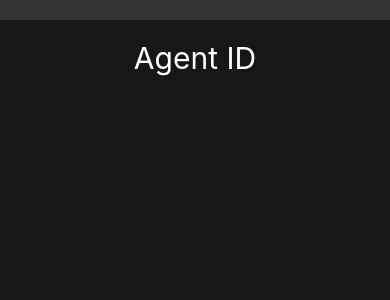
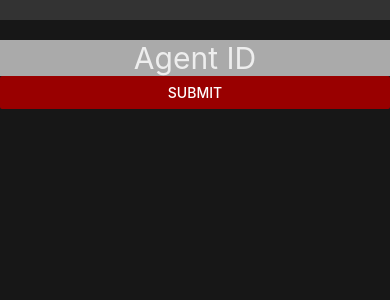
Before and after one commit to DraconianLore/Koios, a React Native app: screen / in a window 390 px wide. Shown: the top 300 px of the page. Built offline with nearby package versions, Linux system fonts and the light colour scheme.

Commit message:
Added ios compatibility BUTTON.

```diff
--- a/App.js
+++ b/App.js
@@ -14,7 +14,7 @@ export default function App() {
   }
 
   const fetchData = async () => {
-    const response = await axios.get('http://192.168.88.104:3000/users/' + userId)
+    const response = await axios.get('http://192.168.88.150:3000/users/' + userId)
     setMessage(response.data.message)
     if (response.data.message.slice(0,3) === 'Wel') {
       setLoggedIn(true);
--- a/src/Login.js
+++ b/src/Login.js
@@ -1,15 +1,21 @@
 import React from 'react';
 
-import { StyleSheet, View, TextInput, Keyboard } from 'react-native';
+import { StyleSheet, View, TextInput, Keyboard, Button } from 'react-native';
 
-export default function Login(poops) {
+class Login extends React.Component {
+    constructor(props) {
+        super(props);
+        this.state = { agentId: "" };
+        this.sendAgentId = this.sendAgentId.bind(this)
+    }
 
-    const sendAgentId = (e) => {
-
-        poops.agentLogin(e.nativeEvent.text)
+    sendAgentId = () => {
+        console.log(this.state.agentId)
+        this.props.agentLogin(this.state.agentId)
 
     }
 
+    render() {
         return (
             <View>
                 <TextInput
@@ -19,17 +25,29 @@ export default function Login(poops) {
                     name="agInput"
                     keyboardType={"number-pad"}
                     onBlur={Keyboard.dismiss}
-                onSubmitEditing={sendAgentId}
+                    onSubmitEditing={this.sendAgentId}
+                    onChangeText={(agentId) => this.setState({agentId})}
+                    value={this.state.agentId}
+                />
+                <Button
+                    onPress={this.sendAgentId}
+                    title="Submit"
+                    accessibilityLabel = "do a press"
+                    color='#990000'
                 />
 
             </View>
         );
+    }
 }
 
 const styles = StyleSheet.create({
     textInput: {
         textAlign: "center",
         fontSize: 30,
-        color: '#fff'
+        color: '#eee',
+        backgroundColor: '#aaa'
     },
 });
+
+export default Login;
```
Lines whose indentation alone changed are shown as unchanged.
